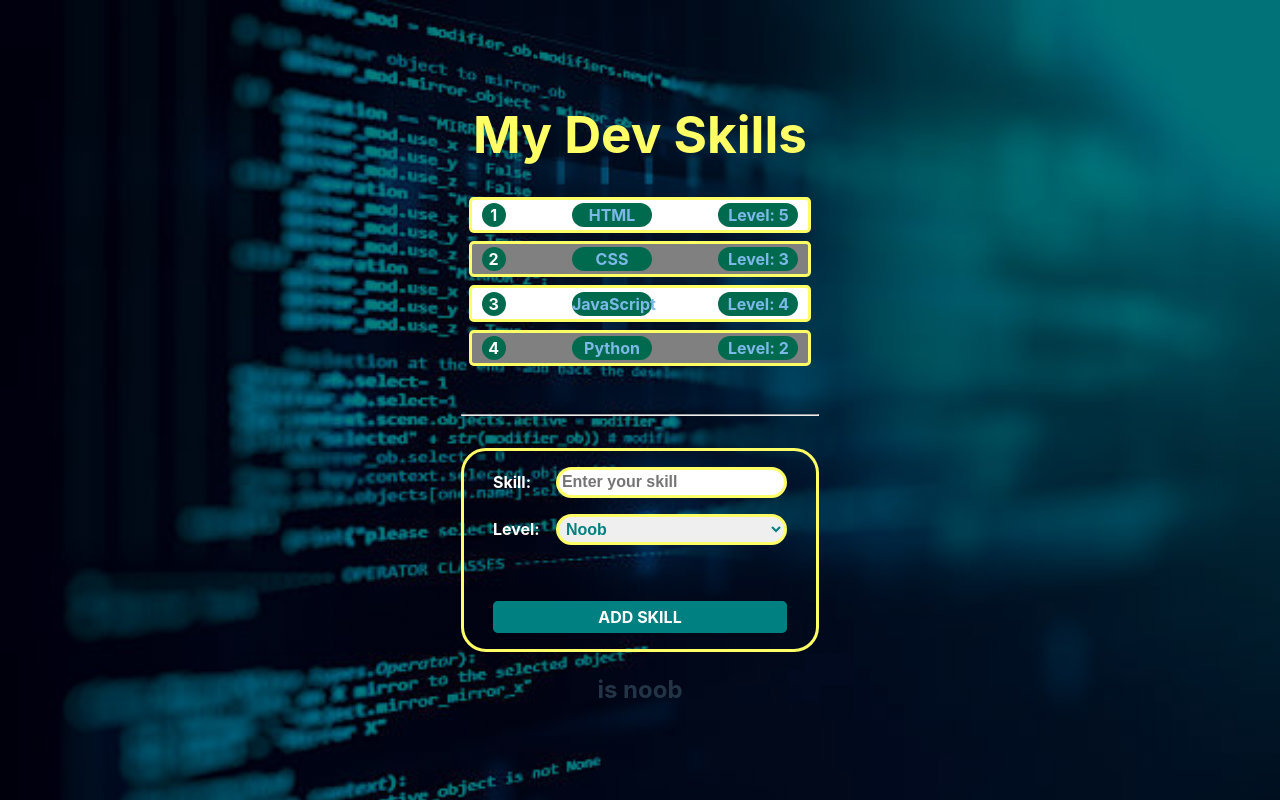
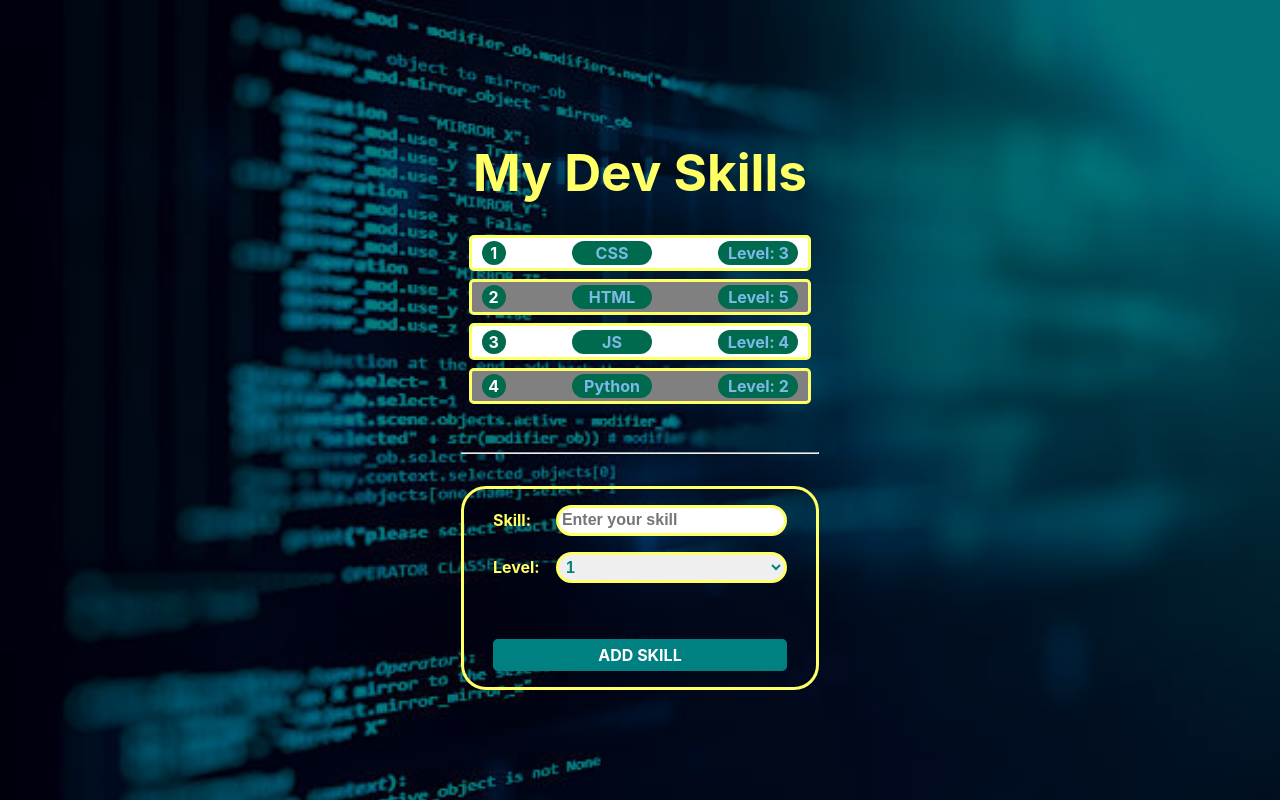
Before and after one commit to ardalanmemar93/react-dev-skills, a React (Vite) app: page / in a window 1280 px wide. Built offline with nearby package versions, Linux system fonts and the light colour scheme.

Commit message:
part4 done

```diff
--- a/src/App.jsx
+++ b/src/App.jsx
@@ -5,15 +5,19 @@ import { useState } from 'react'
 
 
 const initialSkills = [
-  { name: "HTML", level: 5 },
-  { name: "CSS", level: 3 },
-  { name: "JavaScript", level: 4 },
-  { name: "Python", level: 2 },
+  { skill: "CSS", level: 3 },
+  { skill: "HTML", level: 5 },
+  { skill: "JS", level: 4 },
+  { skill: "Python", level: 2 },
 ];
 
 function App() {
   const [skills, setSkills] = useState(initialSkills)
   const [showSkills, setShowSkills] = useState(true)
+
+  function addSkill(skill) {
+    setSkills([...skills, skill])
+  }
 
   return (
     <>
@@ -23,7 +27,7 @@ function App() {
       <hr />
       <br />
       {/* Add NewSkillListForm */}
-      <NewSkillForm />
+      <NewSkillForm addSkill={addSkill}/>
     </>
   )
 }
--- a/src/NewSkillForm.css
+++ b/src/NewSkillForm.css
@@ -55,5 +55,5 @@
   }
 
   .skill, .level {
-    color: white;
+    color: rgb(255, 255, 102);
   }
--- a/src/NewSkillForm.jsx
+++ b/src/NewSkillForm.jsx
@@ -1,43 +1,62 @@
-import React from 'react';
-import { useState } from 'react';
-import "./NewSkillForm.css";
+import React, { useState } from 'react';
+import './NewSkillForm.css';
 
+const defaultFormData = { skill: '', level: '1' };
 
-export default function NewSkillForm() {
-  const [formData, setFormData] = useState({
-    skill: "",
-    level: "noob",
-  });
+export default function NewSkillForm({ addSkill }) {
+  const [formData, setFormData] = useState(defaultFormData);
 
-  function handleChange(evt) {
-    const newFormData = {...formData, [ evt.target.name] : evt.target.value}
-    setFormData(newFormData)
+  function handleChange(event) {
+    const newFormData = { ...formData, [event.target.name]: event.target.value};
+    setFormData(newFormData);
+  }
+
+  function handleAddSkill(event) {
+    event.preventDefault();
+    addSkill(formData);
+    setFormData(defaultFormData);
   }
 
   return (
     <div className="FormWrapper">
-    <form className="NewSkillForm">
+      <form
+        className="NewSkillForm"
+        onSubmit={handleAddSkill}
+      >
+        <label className="skill">
+          Skill:{' '}
+        </label>
+        <input
+          value={formData.skill}
+          onChange={handleChange}
+          type="text"
+          id="skill"
+          name="skill"
+          placeholder="Enter your skill"
+        />
 
-      <label htmlFor="skill" className="skill">Skill: </label>
-      <input value={formData.skill} onChange={handleChange}
-      type="text" id="skill" name="skill" placeholder="Enter your skill" />
+        <label className="level">
+          Level:{' '}
+        </label>
+        <select
+          value={formData.level}
+          onChange={handleChange}
+          id="level"
+          name="level"
+        >
+          <option value="1">1</option>
+          <option value="2">2</option>
+          <option value="3">3</option>
+          <option value="4">4</option>
+          <option value="5">5</option>
+        </select>
 
-      <label htmlFor="level" className="level">Level: </label>
-      <select value={formData.level} onChange={handleChange}
-      id="level" name="level">
-        <option value="noob">Noob</option>
-        <option value="intermediate">Intermediate</option>
-        <option value="advanced">Advanced</option>
-        <option value="advanced">God</option>
-        <option value="advanced">Demon</option>
-      </select>
+        <br />
 
-      <br />
-
-      <button type="submit" className="AddSkill">ADD SKILL</button>
-
-    </form>
-    <h2>{formData.skill} is {formData.level}</h2>
+        <button type="submit" className="AddSkill">
+          ADD SKILL
+        </button>
+      </form>
     </div>
   );
 }
--- a/src/SkillListItem.jsx
+++ b/src/SkillListItem.jsx
@@ -7,7 +7,7 @@ export default function SkillListItem({ skill, index }) {
           style={{backgroundColor: index % 2 ?  'grey' : 'white', color: 'black'}}>
 
           <div className='flex-ctr-ctr'>{index + 1}</div>
-          <span className="NameSpan">{skill.name}</span>
+          <span className="NameSpan">{skill.skill}</span>
           <span className="LevelSpan">Level: {skill.level}</span>
 
         </li>
```
